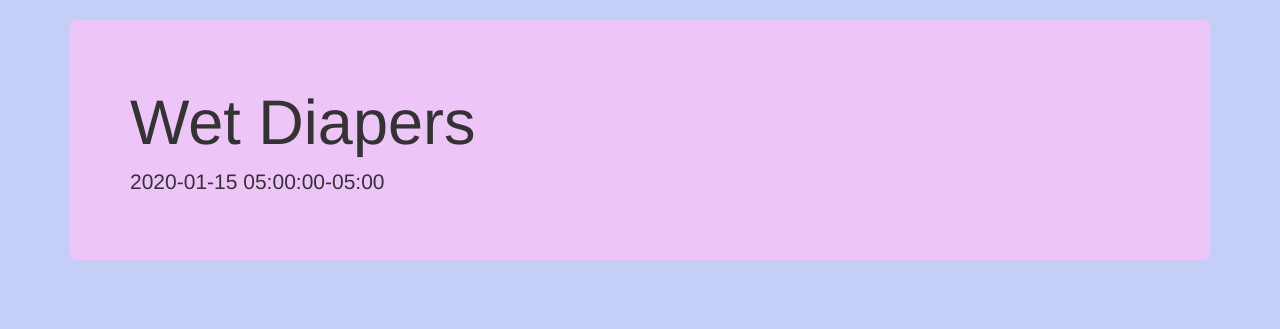
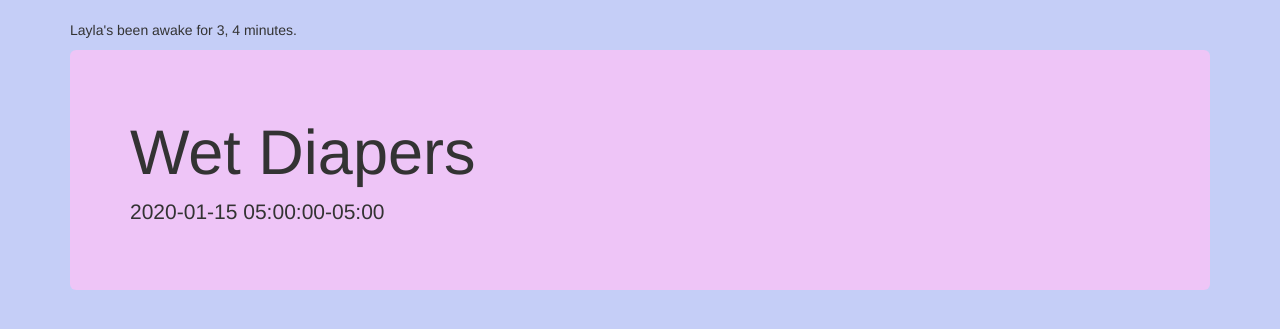
Before and after one commit to cfmeyers/fatbaby, a Flask app: page /wetdiapers in a window 1280 px wide. Shown: the part 51-380 px from the top of the page. Run offline with Flask 2, Linux system fonts and the light colour scheme; a user stored in the database is signed in; tables that the repository leaves empty hold one stand-in row (values such as "Sample post"); some libraries are stand-ins or nearby versions.

Commit message:
Added function that calculates how long baby's been awake (if baby is awake currently)

```diff
--- a/myapp/templates/base.html
+++ b/myapp/templates/base.html
@@ -64,6 +64,16 @@
   {% endif %}
   </p>
 {% endif %}
+{% if g.timeSinceLastSleep %}
+  <p>Layla's been awake for
+  {% if g.timeSinceLastSleep.hours %}
+    {{g.timeSinceLastSleep.hours}},
+  {% endif %}
+  {% if g.timeSinceLastSleep.minutes %}
+    {{g.timeSinceLastSleep.minutes}} minutes.
+  {% endif %}
+  </p>
+{% endif %}
 
   <div class="jumbotron">
     <h1>{{title}}</h1>
--- a/myapp/web/views_web.py
+++ b/myapp/web/views_web.py
@@ -9,7 +9,7 @@ from datetime import datetime
 def before_request():
     g.user = current_user
     g.timeAsleep = utils.get_timedelta_dict(get_current_time_asleep())
-    # g.timeSinceLastSleep = get_current_time_since_last_sleep()
+    g.timeSinceLastSleep = utils.get_timedelta_dict(get_current_time_since_last_sleep())
 
 def get_current_time_asleep():
     now = datetime.utcnow()
@@ -21,8 +21,17 @@ def get_current_time_asleep():
 
     return None
 
-# def get_current_time_since_last_sleep():
-    # pass
+def get_current_time_since_last_sleep():
+    now = datetime.utcnow()
+    if g.timeAsleep is None:
+        naps = db.session.query(models.Naps).all()
+        if naps:
+            # mostRecentNap = utils.get_most_recent_object(naps)
+            napEnds = [nap.end for nap in naps]
+            napEnd = utils.get_most_recent_object(napEnds)
+            return now - napEnd.time
+
+    return None
 
 @lm.user_loader
 def load_user(id):
```
